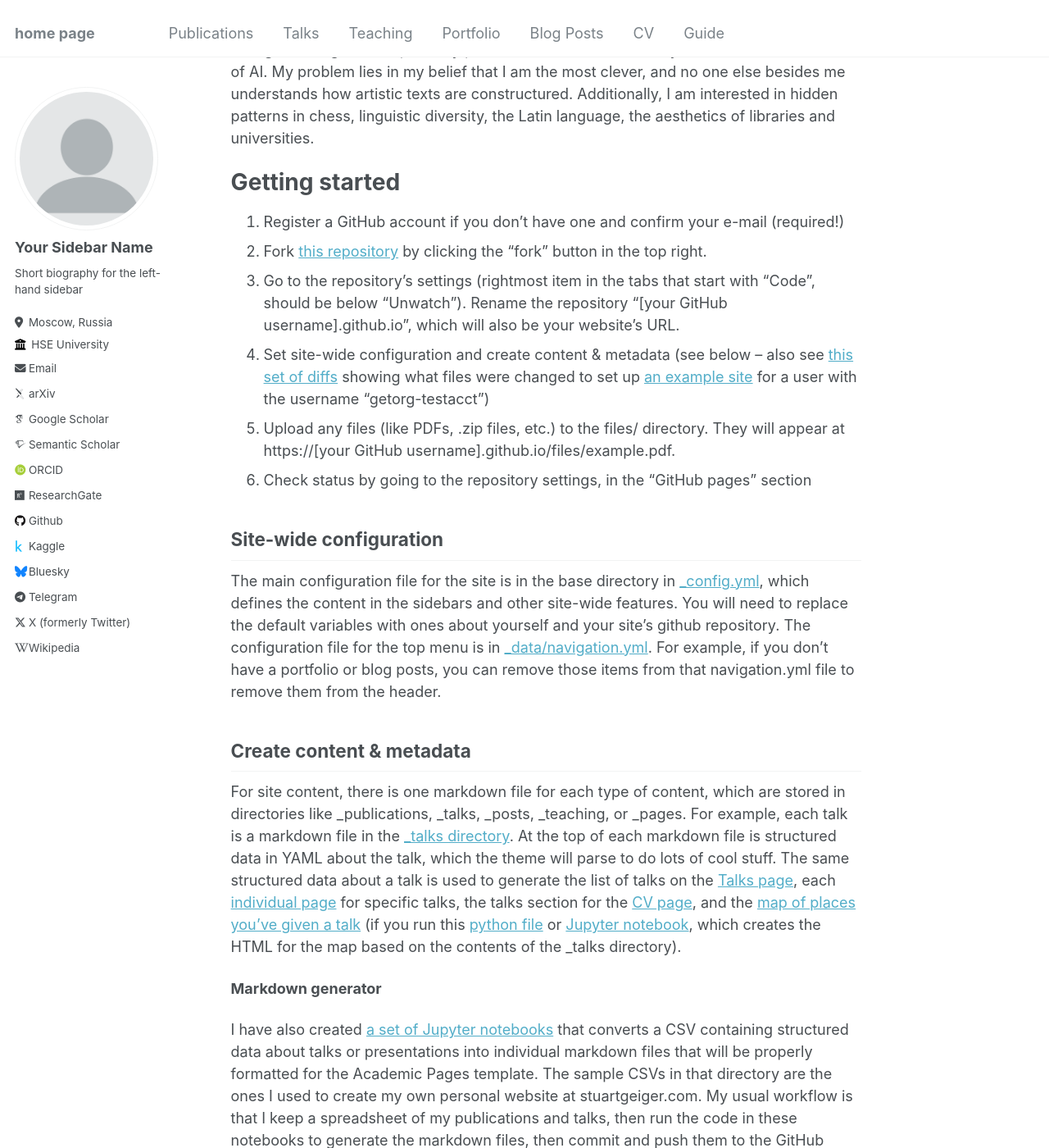
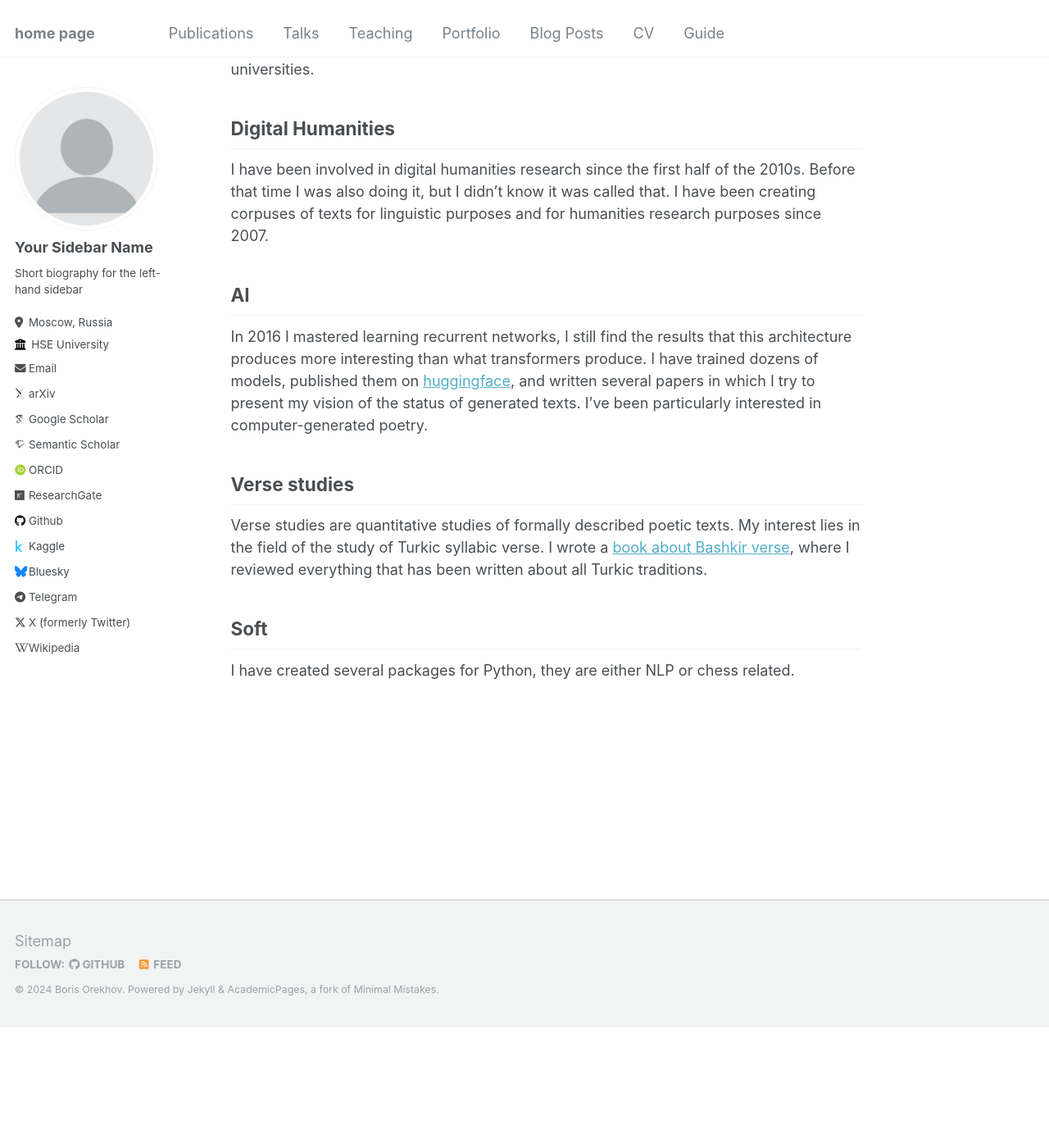
Before and after one commit to nevmenandr/homepage, a Jekyll site: the page built from _pages/about.md, in a window 1280 px wide and 1400 px high, scrolled down 786 px. Shown: the whole window at 82% size. Built offline with Jekyll 4.4.1, drawn with Linux system fonts in a browser that asks for light colours; some web fonts are replaced; after the commit the page ends 2039 px from its top, so only the background shows below that; some of the changed text lies outside the part shown.

Commit message:
Update about.md

```diff
--- a/_pages/about.md
+++ b/_pages/about.md
@@ -7,7 +7,9 @@ redirect_from:
   - /about.html
 ---
 
-This is the front page of a website that is powered by the [Academic Pages template](https://github.com/academicpages/academicpages.github.io) and hosted on GitHub pages. [GitHub pages](https://pages.github.com) is a free service in which websites are built and hosted from code and data stored in a GitHub repository, automatically updating when a new commit is made to the respository. This template was forked from the [Minimal Mistakes Jekyll Theme](https://mmistakes.github.io/minimal-mistakes/) created by Michael Rose, and then extended to support the kinds of content that academics have: publications, talks, teaching, a portfolio, blog posts, and a dynamically-generated CV. You can fork [this repository](https://github.com/academicpages/academicpages.github.io) right now, modify the configuration and markdown files, add your own PDFs and other content, and have your own site for free, with no ads! An older version of this template powers my own personal website at [stuartgeiger.com](http://stuartgeiger.com), which uses [this Github repository](https://github.com/staeiou/staeiou.github.io).
+I do scientific research and sometimes talk about it in the popular genre. I also write code, both useful and entertaining.
+
+I am interested in patterns over large samples, complete and systematic descriptions of phenomena similar to language grammars. For this purpose, I apply natural language processing tools to text collections. I know and love literature and do not lose sight of its specificity. I understand how modern artificial intelligence is evolving.
 
 Bio
 ======
@@ -17,35 +19,18 @@ In the 2000s, I engaged in the analysis and interpretation of poetic texts in th
 
 In the mid-2010s, as one of the first representatives of humanities, I began experimenting with generating artistic (primarily poetic) texts. This is one of my main interests in the field of AI. My problem lies in my belief that I am the most clever, and no one else besides me understands how artistic texts are constructured. Additionally, I am interested in hidden patterns in chess, linguistic diversity, the Latin language, the aesthetics of libraries and universities.
 
-Getting started
-======
-1. Register a GitHub account if you don't have one and confirm your e-mail (required!)
-1. Fork [this repository](https://github.com/academicpages/academicpages.github.io) by clicking the "fork" button in the top right.
-1. Go to the repository's settings (rightmost item in the tabs that start with "Code", should be below "Unwatch"). Rename the repository "[your GitHub username].github.io", which will also be your website's URL.
-1. Set site-wide configuration and create content & metadata (see below -- also see [this set of diffs](http://archive.is/3TPas) showing what files were changed to set up [an example site](https://getorg-testacct.github.io) for a user with the username "getorg-testacct")
-1. Upload any files (like PDFs, .zip files, etc.) to the files/ directory. They will appear at https://[your GitHub username].github.io/files/example.pdf.
-1. Check status by going to the repository settings, in the "GitHub pages" section
+Digital Humanities
+------
+I have been involved in digital humanities research since the first half of the 2010s. Before that time I was also doing it, but I didn't know it was called that. I have been creating corpuses of texts for linguistic purposes and for humanities research purposes since 2007.
 
-Site-wide configuration
+AI
 ------
-The main configuration file for the site is in the base directory in [_config.yml](https://github.com/academicpages/academicpages.github.io/blob/master/_config.yml), which defines the content in the sidebars and other site-wide features. You will need to replace the default variables with ones about yourself and your site's github repository. The configuration file for the top menu is in [_data/navigation.yml](https://github.com/academicpages/academicpages.github.io/blob/master/_data/navigation.yml). For example, if you don't have a portfolio or blog posts, you can remove those items from that navigation.yml file to remove them from the header.
+In 2016 I mastered learning recurrent networks, I still find the results that this architecture produces more interesting than what transformers produce. I have trained dozens of models, published them on [huggingface](https://huggingface.co/nevmenandr), and written several papers in which I try to present my vision of the status of generated texts. I've been particularly interested in computer-generated poetry.
 
-Create content & metadata
+Verse studies
 ------
-For site content, there is one markdown file for each type of content, which are stored in directories like _publications, _talks, _posts, _teaching, or _pages. For example, each talk is a markdown file in the [_talks directory](https://github.com/academicpages/academicpages.github.io/tree/master/_talks). At the top of each markdown file is structured data in YAML about the talk, which the theme will parse to do lots of cool stuff. The same structured data about a talk is used to generate the list of talks on the [Talks page](https://academicpages.github.io/talks), each [individual page](https://academicpages.github.io/talks/2012-03-01-talk-1) for specific talks, the talks section for the [CV page](https://academicpages.github.io/cv), and the [map of places you've given a talk](https://academicpages.github.io/talkmap.html) (if you run this [python file](https://github.com/academicpages/academicpages.github.io/blob/master/talkmap.py) or [Jupyter notebook](https://github.com/academicpages/academicpages.github.io/blob/master/talkmap.ipynb), which creates the HTML for the map based on the contents of the _talks directory).
+Verse studies are quantitative studies of formally described poetic texts. My interest lies in the field of the study of Turkic syllabic verse. I wrote a [book about Bashkir verse](https://books.google.ru/books/about/%D0%91%D0%B0%D1%88%D0%BA%D0%B8%D1%80%D1%81%D0%BA%D0%B8%D0%B9_%D1%81%D1%82%D0%B8%D1%85_XX_%D0%B2%D0%B5%D0%BA.html?id=ed7NDwAAQBAJ&redir_esc=y), where I reviewed everything that has been written about all Turkic traditions.
 
-**Markdown generator**
-
-I have also created [a set of Jupyter notebooks](https://github.com/academicpages/academicpages.github.io/tree/master/markdown_generator
-) that converts a CSV containing structured data about talks or presentations into individual markdown files that will be properly formatted for the Academic Pages template. The sample CSVs in that directory are the ones I used to create my own personal website at stuartgeiger.com. My usual workflow is that I keep a spreadsheet of my publications and talks, then run the code in these notebooks to generate the markdown files, then commit and push them to the GitHub repository.
-
-How to edit your site's GitHub repository
+Soft
 ------
-Many people use a git client to create files on their local computer and then push them to GitHub's servers. If you are not familiar with git, you can directly edit these configuration and markdown files directly in the github.com interface. Navigate to a file (like [this one](https://github.com/academicpages/academicpages.github.io/blob/master/_talks/2012-03-01-talk-1.md) and click the pencil icon in the top right of the content preview (to the right of the "Raw | Blame | History" buttons). You can delete a file by clicking the trashcan icon to the right of the pencil icon. You can also create new files or upload files by navigating to a directory and clicking the "Create new file" or "Upload files" buttons.
-
-Example: editing a markdown file for a talk
-![Editing a markdown file for a talk](/images/editing-talk.png)
-
-For more info
-------
-More info about configuring Academic Pages can be found in [the guide](https://academicpages.github.io/markdown/). The [guides for the Minimal Mistakes theme](https://mmistakes.github.io/minimal-mistakes/docs/configuration/) (which this theme was forked from) might also be helpful.
+I have created several packages for Python, they are either NLP or chess related.
```
